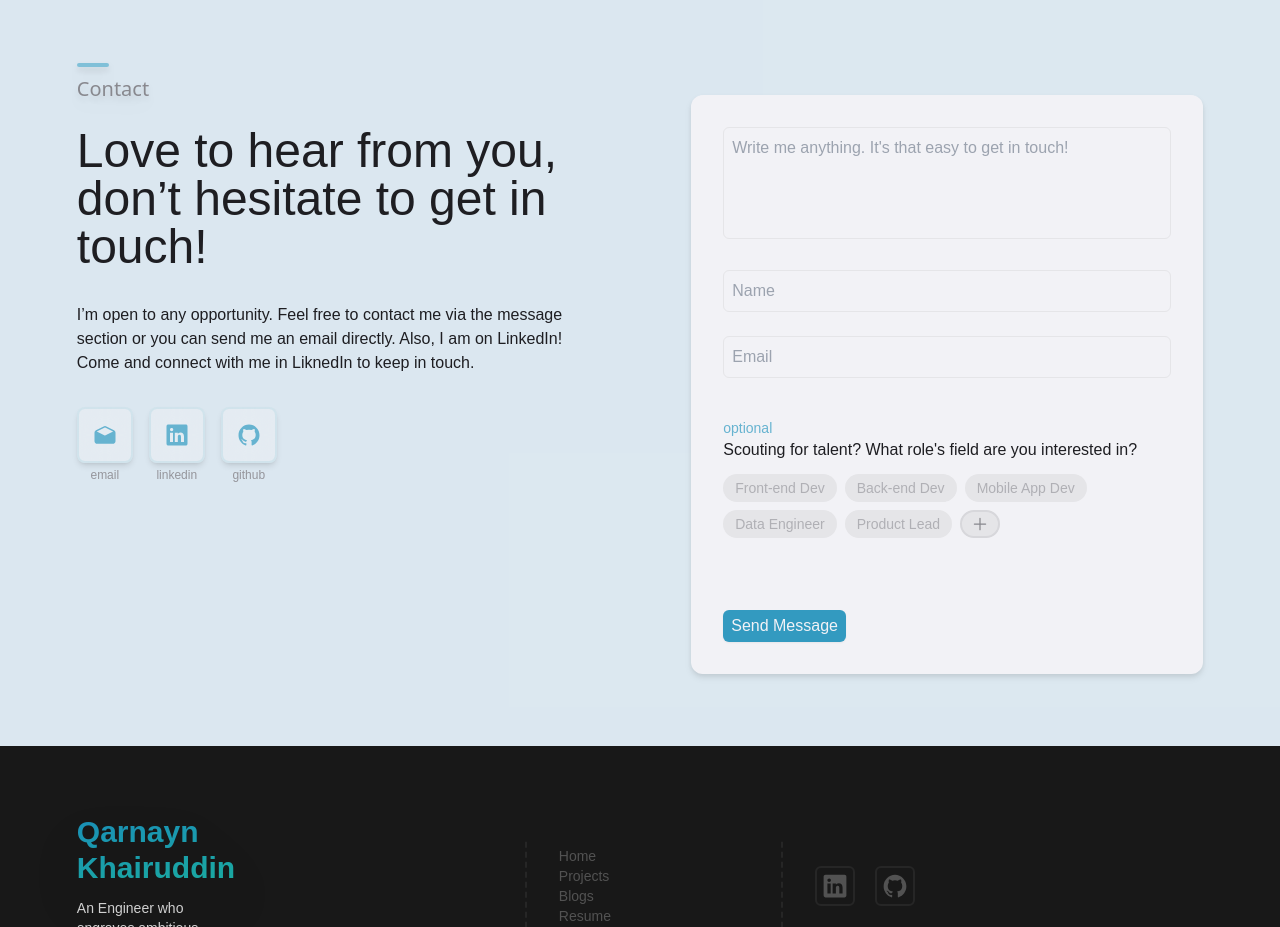
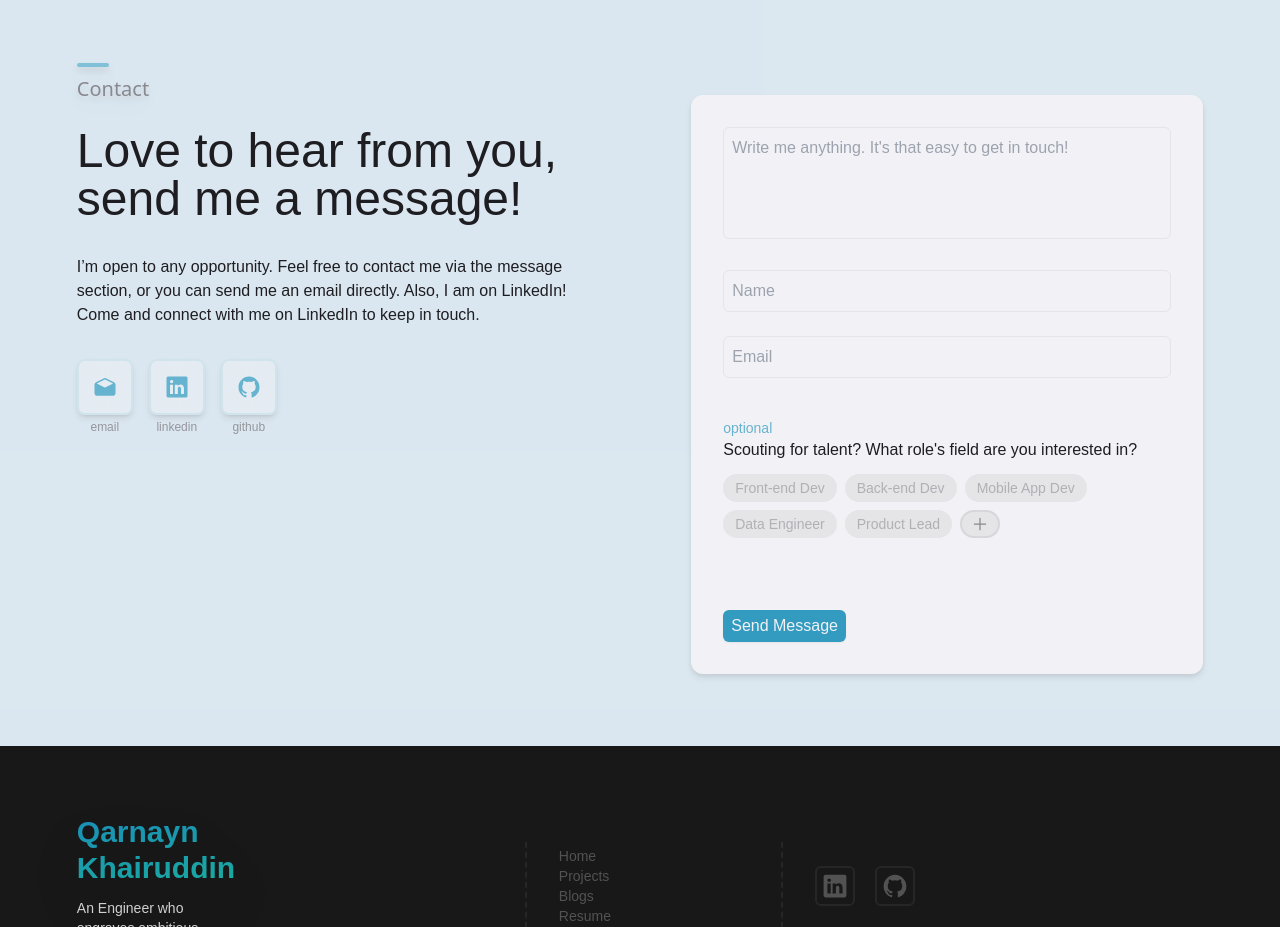
Before and after one commit to qarnayn-dev/qarnayn_portfolio, a Next.js app: page / in a window 1280 px wide. Shown: the part 4120-5047 px from the top of the page. Built offline with nearby package versions, Linux system fonts and the light colour scheme.

Commit message:
UP - copywriting

```diff
--- a/pages/index.tsx
+++ b/pages/index.tsx
@@ -196,8 +196,8 @@ const ContactSection = () => {
     <div className='frame-bounded-x pt-32 pb-10 flex flex-col gap-5 md:flex-row bg-primary-base bg-opacity-10 dark:bg-opacity-5 relative'>
       <div className='max-w-[85%] sm:w-full mb-6'>
         <SectionTitle className="mb-6">Contact</SectionTitle>
-        <div className='style-heading mb-8'>Love to hear from you, don’t hesitate to get in touch!</div>
-        <div className='mb-8 style-body max-w-[90%]'>I’m open to any opportunity. Feel free to contact me via the message section or you can send me an email directly. Also, I am on LinkedIn! Come and connect with me in LiknedIn to keep in touch.</div>
+        <div className='style-heading mb-8'>Love to hear from you, send me a message!</div>
+        <div className='mb-8 style-body max-w-[90%]'>I’m open to any opportunity. Feel free to contact me via the message section, or you can send me an email directly. Also, I am on LinkedIn! Come and connect with me on LinkedIn to keep in touch.</div>
         <div className='flex flex-row gap-4'>
           <ClickToCopy textToCopy="qarnaynkhairuddin@gmail.com" message="Qarnayn's email address has been copied to your clipboard.">
             <IconButton icon={IoMailOpen} title="email" tooltip="Copy email address" leftAligned/>
```
